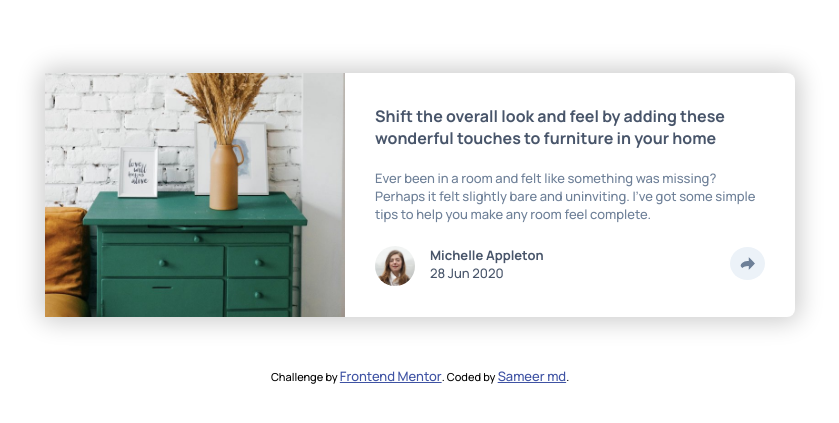
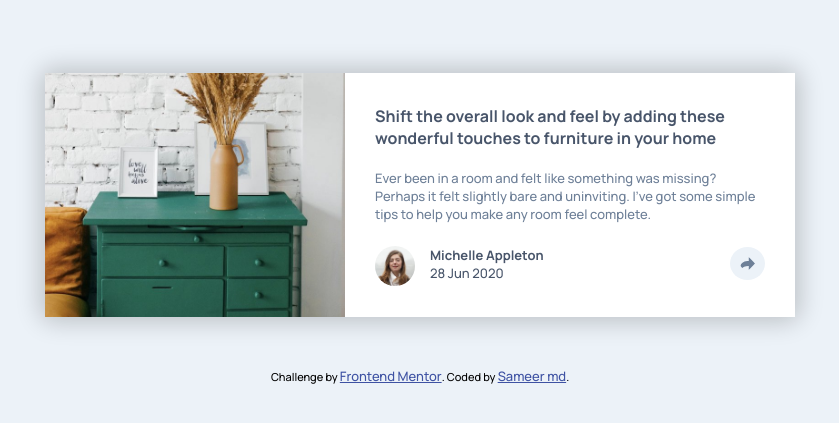
Before and after one commit to Sameermd16/Article-preview-component-HTML-CSS-JAVASCRIPT, a plain HTML site: page index.html in a window 1280 px wide. Shown: the part 171-594 px from the top of the page, without its empty margins (220-1059 px from the left). Drawn offline with nearby package versions, Linux system fonts and the light colour scheme.

Commit message:
minor changes

```diff
--- a/style.css
+++ b/style.css
@@ -27,6 +27,7 @@ body{
     justify-content: center;
     min-height: 100vh;
     gap: 50px;
+    background: var(--Light-Grayish-Blue);
 }
 .grid-container{
     display: grid;
@@ -45,7 +46,6 @@ body{
     justify-content: space-between;
     align-items: center;
     margin-top: 20px;
-    /* border: 1px solid black; */
 }
 .bottom_flex .pic_div{
     display: flex;
@@ -58,7 +58,7 @@ body{
     padding: 30px;
     position: relative;
     z-index: 1;
-    /* border: 1px solid black; */
+    background: white;
 }
 .arrow img{
     padding: 10px;
@@ -133,9 +133,7 @@ ion-icon:hover{
         overflow: hidden;
     }
     .socials_share{
-        /* position: relative; */
         width: 300px;
-        /* border: 2px solid blue; */
         justify-content: flex-start;
         height: 60px;
         left: 0px;
```
